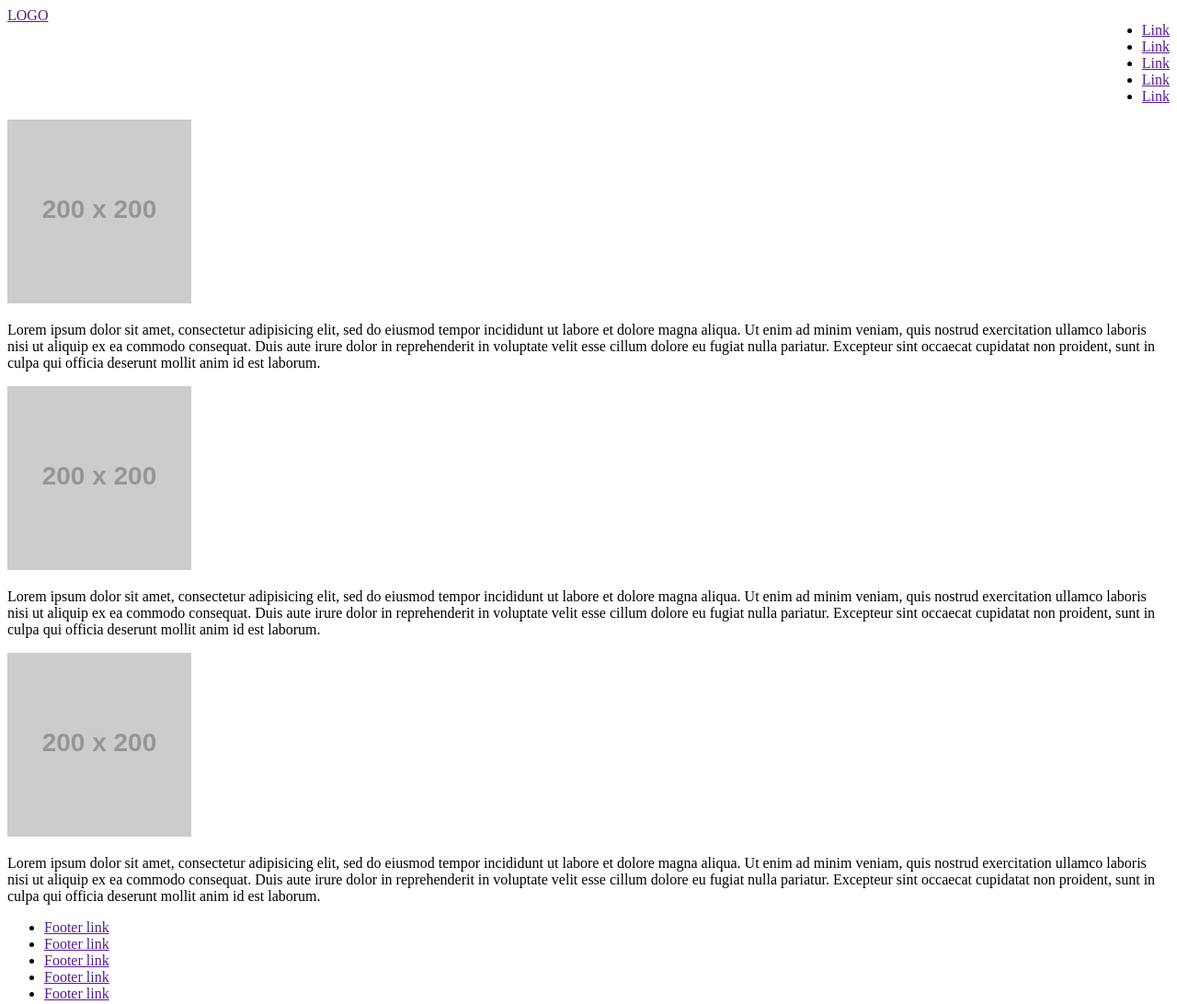
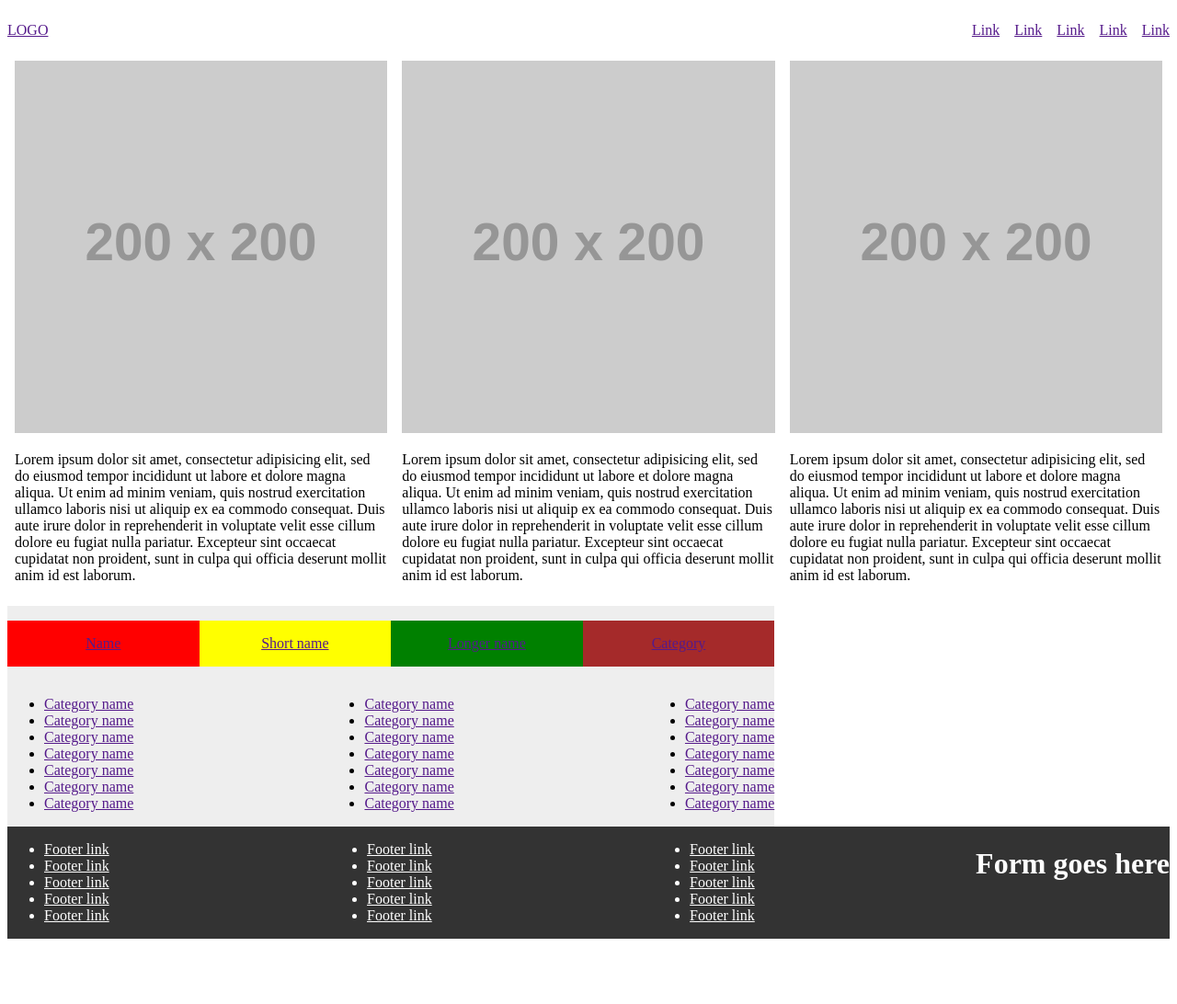
Before and after one commit to MattChambo/Flexbox, a plain HTML site: page index.html in a window 1280 px wide. Shown: the top 1092 px of the page at 92% size. After the commit the page ends 1029 px from the top, so only its background shows below. Drawn offline with Linux system fonts and the light colour scheme; placeholder pictures from the web are drawn by us.

Commit message:
Final commit

```diff
--- a/index.html
+++ b/index.html
@@ -17,30 +17,68 @@
  	</nav>
 
  	<section id="latest">
- 		<article><img src="http://placehold.it/200" alt=""></article>
- 		<p>Lorem ipsum dolor sit amet, consectetur adipisicing elit, sed do eiusmod
+ 		<article><img src="http://placehold.it/200" alt=""><p>Lorem ipsum dolor sit amet, consectetur adipisicing elit, sed do eiusmod
  		tempor incididunt ut labore et dolore magna aliqua. Ut enim ad minim veniam,
  		quis nostrud exercitation ullamco laboris nisi ut aliquip ex ea commodo
  		consequat. Duis aute irure dolor in reprehenderit in voluptate velit esse
  		cillum dolore eu fugiat nulla pariatur. Excepteur sint occaecat cupidatat non
- 		proident, sunt in culpa qui officia deserunt mollit anim id est laborum.</p>
- 		<article><img src="http://placehold.it/200" alt=""></article>
- 		<p>Lorem ipsum dolor sit amet, consectetur adipisicing elit, sed do eiusmod
+ 		proident, sunt in culpa qui officia deserunt mollit anim id est laborum.</p></article>
+
+ 		<article><img src="http://placehold.it/200" alt=""><p>Lorem ipsum dolor sit amet, consectetur adipisicing elit, sed do eiusmod
  		tempor incididunt ut labore et dolore magna aliqua. Ut enim ad minim veniam,
  		quis nostrud exercitation ullamco laboris nisi ut aliquip ex ea commodo
  		consequat. Duis aute irure dolor in reprehenderit in voluptate velit esse
  		cillum dolore eu fugiat nulla pariatur. Excepteur sint occaecat cupidatat non
- 		proident, sunt in culpa qui officia deserunt mollit anim id est laborum.</p>
- 		<article><img src="http://placehold.it/200" alt=""></article>
- 		<p>Lorem ipsum dolor sit amet, consectetur adipisicing elit, sed do eiusmod
+ 		proident, sunt in culpa qui officia deserunt mollit anim id est laborum.</p></article>
+
+ 		<article><img src="http://placehold.it/200" alt=""><p>Lorem ipsum dolor sit amet, consectetur adipisicing elit, sed do eiusmod
  		tempor incididunt ut labore et dolore magna aliqua. Ut enim ad minim veniam,
  		quis nostrud exercitation ullamco laboris nisi ut aliquip ex ea commodo
  		consequat. Duis aute irure dolor in reprehenderit in voluptate velit esse
  		cillum dolore eu fugiat nulla pariatur. Excepteur sint occaecat cupidatat non
- 		proident, sunt in culpa qui officia deserunt mollit anim id est laborum.</p>
+ 		proident, sunt in culpa qui officia deserunt mollit anim id est laborum.</p></article>
+
  	</section>
 
+ 	<section id="categories">
+ 		<ul id="main-categories">
+ 			<li><a href="">Name</a></li>
+ 			<li><a href="">Short name</a></li>
+ 			<li><a href="">Longer name</a></li>
+ 			<li><a href="">Category</a></li>
+ 		</ul>
 
+ 		<ul>
+ 			<li><a href="">Category name</a></li>
+ 			<li><a href="">Category name</a></li>
+ 			<li><a href="">Category name</a></li>
+ 			<li><a href="">Category name</a></li>
+ 			<li><a href="">Category name</a></li>
+ 			<li><a href="">Category name</a></li>
+ 			<li><a href="">Category name</a></li>
+
+ 		</ul>
+ 		<ul>
+ 			<li><a href="">Category name</a></li>
+ 			<li><a href="">Category name</a></li>
+ 			<li><a href="">Category name</a></li>
+ 			<li><a href="">Category name</a></li>
+ 			<li><a href="">Category name</a></li>
+ 			<li><a href="">Category name</a></li>
+ 			<li><a href="">Category name</a></li>
+
+ 		</ul>
+ 		<ul>
+ 			<li><a href="">Category name</a></li>
+ 			<li><a href="">Category name</a></li>
+ 			<li><a href="">Category name</a></li>
+ 			<li><a href="">Category name</a></li>
+ 			<li><a href="">Category name</a></li>
+ 			<li><a href="">Category name</a></li>
+ 			<li><a href="">Category name</a></li>
+
+ 		</ul>
+ 	</section>
 
 
 
@@ -68,6 +106,10 @@
  			<li><a href="">Footer link</a></li>
  			<li><a href="">Footer link</a></li>
  		</ul>
+
+ 		<form>
+ 			<h1>Form goes here</h1>
+ 		</form>
  	</footer>
 </body>
 </html>
--- a/styles.css
+++ b/styles.css
@@ -1,4 +1,90 @@
-nav {
+#latest img {
+	width: 100%;
+}
+
+body {
 	display: flex;
-	justify-content: space-between;
+	flex-direction: column;
+	min-height: 100vh;
 }
+
+#latest {
+	flex: 1;
+}
+
+@media ( min-width: 500px) {
+
+	nav {
+		display: flex;
+		justify-content: space-between;
+		align-items: center;
+		}
+	nav ul {
+		display: flex;
+		list-style: none;
+	}
+
+	nav li {
+		margin-left: 1em;
+	}
+
+	#latest {
+		display: flex;
+	}
+
+	#latest article {
+		flex: 1;
+		margin: .5em;
+	}
+
+	footer {
+		display: flex;
+		justify-content: space-between;
+		background-color: #333;
+		color: white;
+	}
+
+	footer a {
+		color: inherit;
+	}
+
+	#categories {
+		background-color: #eee;
+		width: 66%;
+		display: flex;
+		flex-wrap: wrap; /* The items are allowed to drop to the next line */
+		justify-content: space-between;
+	}
+
+	#main-categories {
+		width: 100%;
+		display: flex;
+		list-style: none;
+		justify-content: space-between;
+		padding-left: 0;
+	}
+
+	#main-categories li {
+		flex: 1;
+		text-align: center;
+		padding: 1em;
+	}
+
+	#main-categories li:nth-child(1) {
+		background-color: red;
+	}
+
+	#main-categories li:nth-child(2) {
+		background-color: yellow;
+	}
+
+	#main-categories li:nth-child(3) {
+		background-color: green;
+	}
+
+	#main-categories li:nth-child(4) {
+		background-color: brown;
+	}
+
+
+}
```
